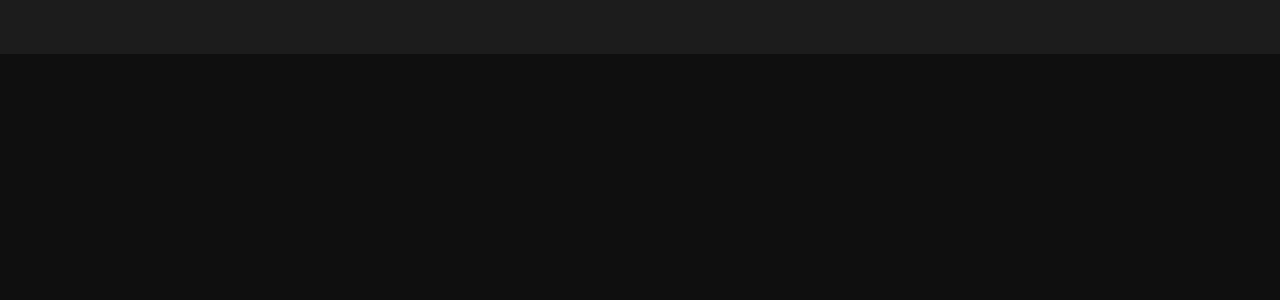
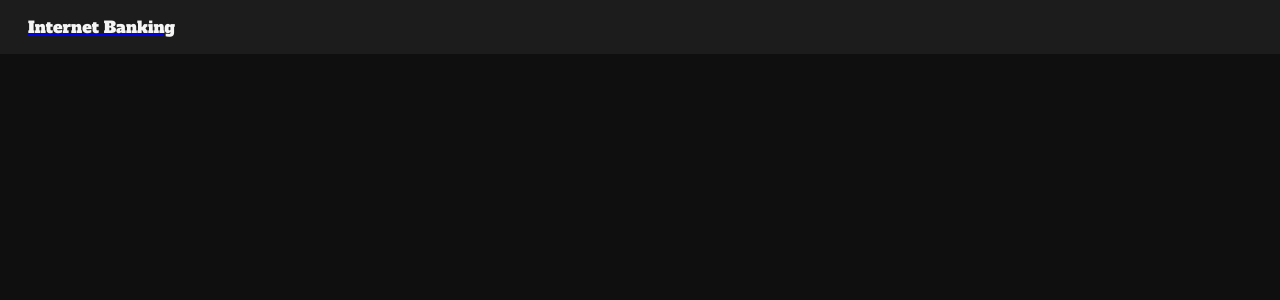
Before and after one commit to rubensqueiroz863/internet-banking, an Angular app: page / in a window 1280 px wide. Shown: the top 300 px of the page. Built offline with nearby package versions, Linux system fonts and the light colour scheme.

Commit message:
feat(logo): Criação e implementação de logo

```diff
--- /dev/null
+++ b/src/app/components/logo/logo.html
@@ -0,0 +1,4 @@
+
+<a routerLink="/">
+  <p>Internet Banking</p>
+</a>
--- /dev/null
+++ b/src/app/components/logo/logo.scss
@@ -0,0 +1,7 @@
+a {
+  p {
+    color: var(--text-main);
+    font-family: 'AlfaSlabOne';
+    text-decoration: none;
+  }
+}
--- a/src/app/components/navbar/navbar.html
+++ b/src/app/components/navbar/navbar.html
@@ -1,3 +1,3 @@
 <nav>
-
+  <app-logo></app-logo>
 </nav>
--- a/src/app/components/navbar/navbar.scss
+++ b/src/app/components/navbar/navbar.scss
@@ -1,4 +1,8 @@
 nav {
+  display: flex;
+  justify-content: space-between;
+  align-items: center;
+  padding: 0px 28px 0px 28px;
   position: fixed;
   background-color: var(--bg-card);
   height: 54px;
--- a/src/app/components/navbar/navbar.ts
+++ b/src/app/components/navbar/navbar.ts
@@ -1,8 +1,9 @@
 import { Component } from '@angular/core';
+import { Logo } from "../logo/logo";
 
 @Component({
   selector: 'app-navbar',
-  imports: [],
+  imports: [Logo],
   templateUrl: './navbar.html',
   styleUrl: './navbar.scss',
 })
--- a/src/styles.scss
+++ b/src/styles.scss
@@ -22,3 +22,10 @@ html, body {
   box-sizing: border-box;
   background-color: var(--bg-main);
 }
+
+@font-face {
+  font-family: 'AlfaSlabOne';
+  src: url('/fonts/AlfaSlabOne-Regular.ttf');
+  font-weight: 400;
+  font-style: normal;
+}
```
Also changed, not shown: src/app/components/logo/logo.ts (added, +12 -0 lines), public/fonts/AlfaSlabOne-Regular.ttf (added), 1 other file (tests, documents, lock files or other folders).
